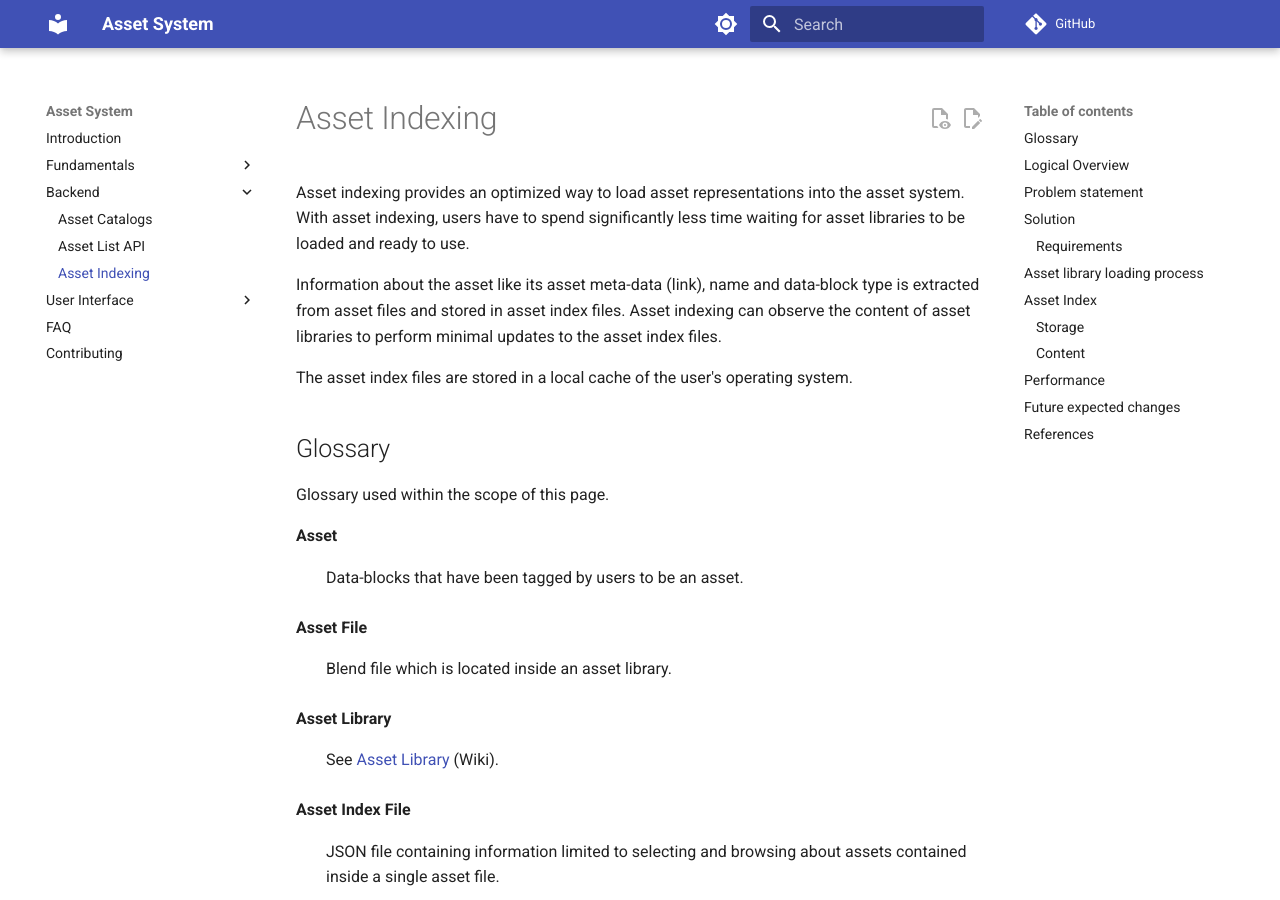
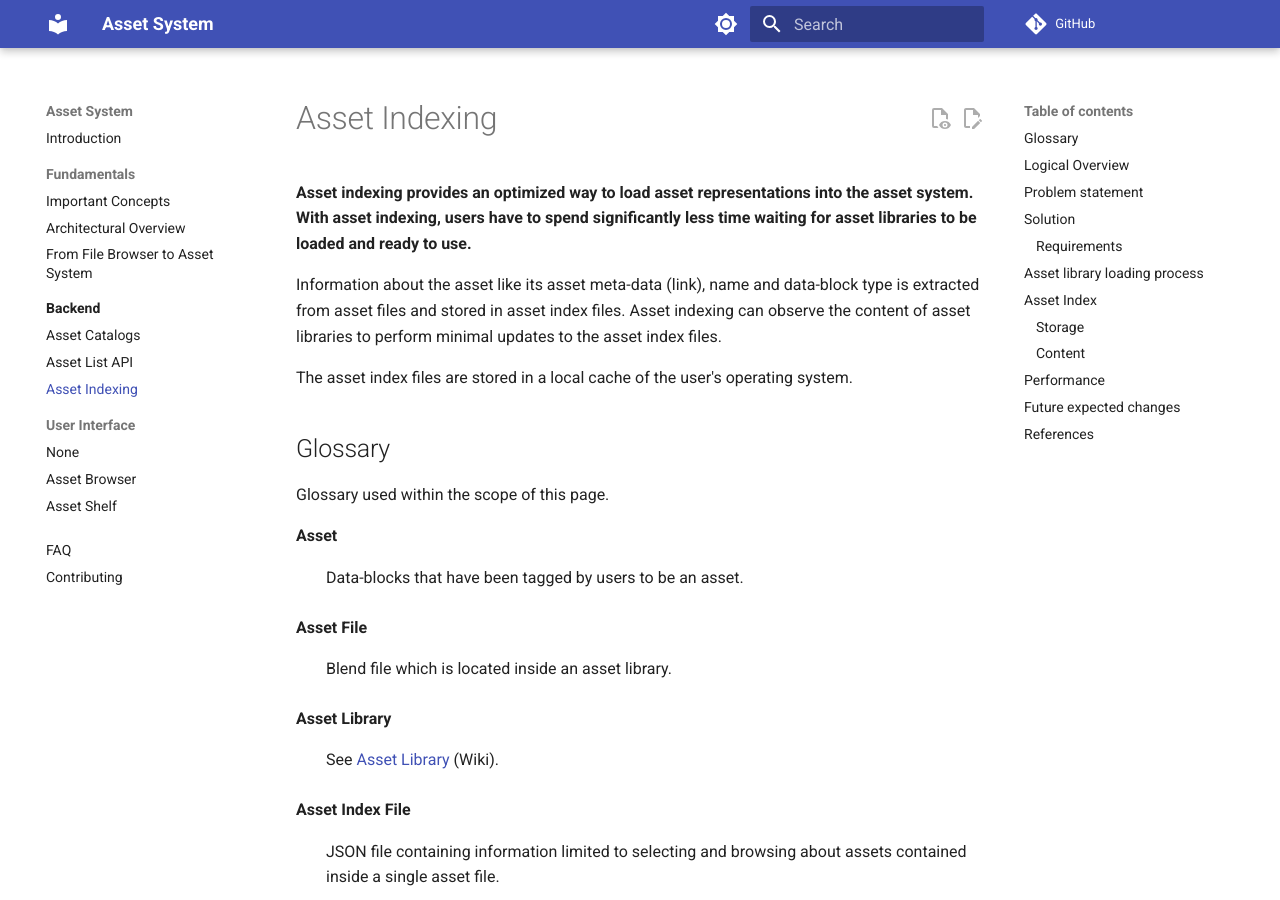
Before and after one commit to julianeisel/devdocs, an MkDocs documentation site: the page built from docs/backend/asset_index.md, in a window 1280 px wide and 900 px high. Built offline with MkDocs 1.6.1 and Material for MkDocs 9.7.7, drawn with Linux system fonts in a browser that asks for light colours; comment, search, counter and statistics services are not loaded.

Commit message:
Improve navigation bar, add dummy pages, use bold for intro text

```diff
--- a/docs/backend/asset_index.md
+++ b/docs/backend/asset_index.md
@@ -1,6 +1,6 @@
 # Asset Indexing
 
-Asset indexing provides an optimized way to load asset representations into the asset system. With asset indexing, users have to spend significantly less time waiting for asset libraries to be loaded and ready to use.
+__Asset indexing provides an optimized way to load asset representations into the asset system. With asset indexing, users have to spend significantly less time waiting for asset libraries to be loaded and ready to use.__
 
 Information about the asset like its asset meta-data (link), name and data-block type is extracted from asset files and stored in asset index files. Asset indexing can observe the content of asset libraries to perform minimal updates to the asset index files.
 
--- /dev/null
+++ b/docs/user_interface/asset_browser.md
@@ -0,0 +1 @@
+# Asset Browser
--- /dev/null
+++ b/docs/user_interface/asset_shelf.md
@@ -0,0 +1 @@
+# Asset Shelf
--- a/mkdocs.yml
+++ b/mkdocs.yml
@@ -6,6 +6,8 @@ theme:
   name: material
   features:
     - navigation.top
+    - navigation.instant
+    - navigation.sections
     - search.suggest
     - search.highlight
     - content.action.view
@@ -29,7 +31,7 @@ theme:
 nav:
   - 'Introduction': 'index.md'
   - 'Fundamentals':
-    - 'fundamentals/index.md'
+    - 'Important Concepts': 'fundamentals/index.md'
     - 'fundamentals/architectural_overview.md'
     - 'fundamentals/from_file_browser_to_asset_system.md'
   - 'Backend':
@@ -39,8 +41,11 @@ nav:
     - 'backend/asset_index.md'
   - 'User Interface':
     - 'user_interface/index.md'
-  - 'FAQ': 'FAQ.md'
-  - 'contributing.md'
+    - 'user_interface/asset_browser.md'
+    - 'user_interface/asset_shelf.md'
+  - ' ':
+    - 'FAQ': 'FAQ.md'
+    - 'contributing.md'
 
 markdown_extensions:
   - toc:
```
